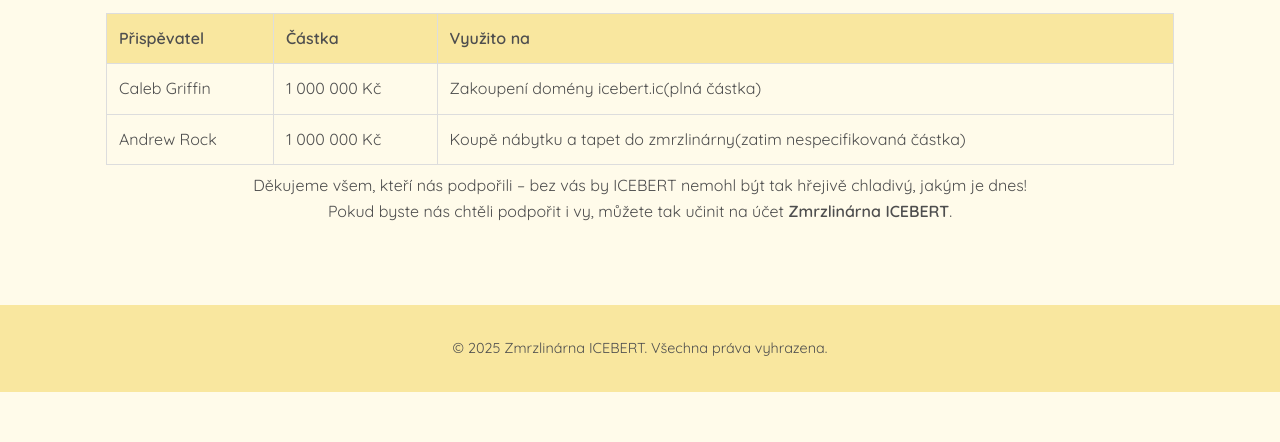
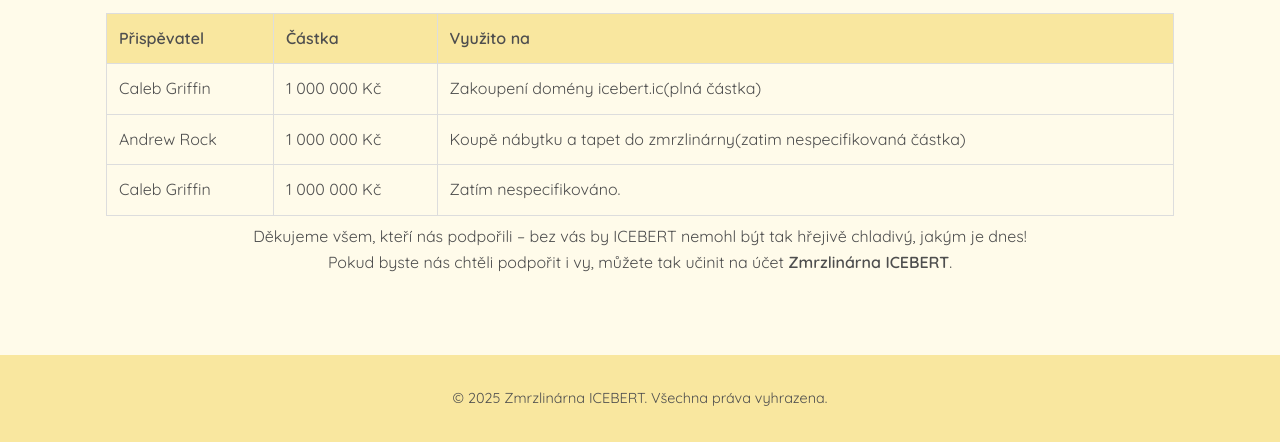
Before and after one commit to WarezNavzdy/WarezNavzdy.github.io, a plain HTML site: page index.html in a window 1280 px wide. Shown: the part 1887-2329 px from the top of the page. Before the commit the page ends 2279 px from the top, so only its background shows below. Drawn offline with nearby package versions, Linux system fonts and the light colour scheme; a web font is replaced by a local one.

Commit message:
Update index.html

```diff
--- a/index.html
+++ b/index.html
@@ -315,6 +315,13 @@
           <td>Koupě nábytku a tapet do zmrzlinárny(zatim nespecifikovaná částka)</td>
         </tr>
       </tbody>
+                  <tbody>
+        <tr>
+          <td>Caleb Griffin</td>
+          <td>1 000 000 Kč</td>
+          <td>Zatím nespecifikováno.</td>
+        </tr>
+      </tbody>
     </table>
         <p style="margin-top: 0.5rem;text-align: center;">
       Děkujeme všem, kteří nás podpořili – bez vás by ICEBERT nemohl být tak hřejivě chladivý, jakým je dnes!<br>
```
